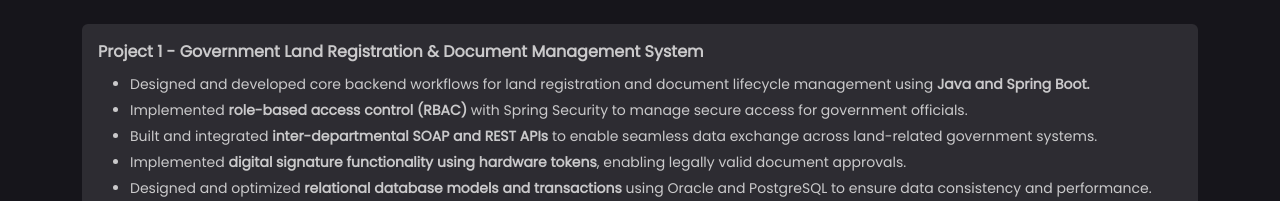
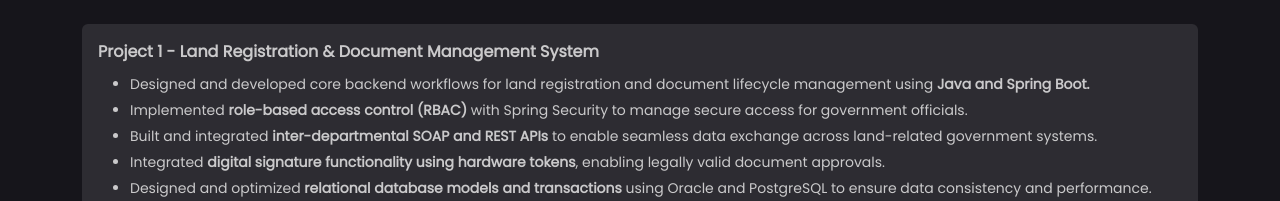
Before and after one commit to ramkumarm-coder/ramkumarm-coder.github.io, a plain HTML site: page index.html in a window 1280 px wide. Shown: the part 1674-1875 px from the top of the page. Drawn offline with Linux system fonts and the light colour scheme; a web font is replaced by a local one.

Commit message:
cv updated

```diff
--- a/index.html
+++ b/index.html
@@ -224,7 +224,7 @@
             <div class="projects d-flex flex-column text-white text-opacity-75">
                 <div data-aos="fade-right" data-aos-offset="300" data-aos-easing="ease-in-sine"
                     class="project-box d-flex flex-column p-3 rounded bg-white bg-opacity-10 mb-3">
-                    <div class="project-title">Project 1 - Government Land Registration & Document Management System
+                    <div class="project-title">Project 1 - Land Registration & Document Management System
                     </div>
                     <div class="project-description">
                         <ul>
@@ -236,7 +236,7 @@
                             <li>Built and integrated <strong>inter-departmental SOAP and REST APIs</strong> to enable
                                 seamless data
                                 exchange across land-related government systems.</li>
-                            <li>Implemented <strong>digital signature functionality using hardware tokens</strong>,
+                            <li>Integrated <strong>digital signature functionality using hardware tokens</strong>,
                                 enabling legally
                                 valid document approvals.</li>
                             <li>Designed and optimized <strong>relational database models and transactions</strong>
```
Also changed, not shown: 1 other file.
